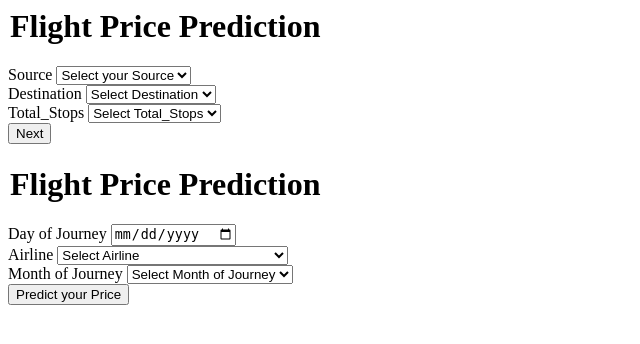
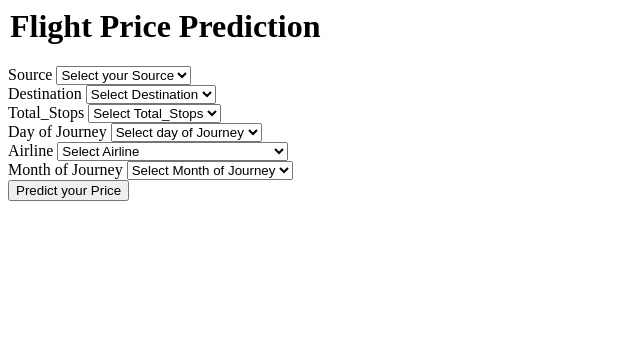
Before and after one commit to Ninjateen/FPP-INeuron, a Flask app: page /predictdata in a window 1280 px wide. Shown: the top 344 px of the page, without its empty margins (0-640 px from the left). Run offline with Flask 3, Linux system fonts and the light colour scheme.

Commit message:
template

```diff
--- a/templates/home.html
+++ b/templates/home.html
@@ -36,19 +36,17 @@
         </select>
     </div>
     <div class="mb-3">
-        <input class="btn btn-primary" type="submit" value="Next" required />
+        <label class="form-label">Day of Journey</label>
+        <select class="form-control" name="day_of_journey" placeholder="Enter the day of journey" required>
+            <option class="placeholder" selected disabled value="">Select day of Journey</option>
+            <option value="1">1</option>
+            <option value="2">2</option>
+            <option value="3">3</option>
+            <option value="4">4</option>
+
+            <option value="31">31</option>
+        </select>
     </div>
-</form>
-
-<form action="{{ url_for('predict_datapoint')}}" method="post">
-    <h1>
-        <legend>Flight Price Prediction</legend>
-    </h1>
-    <div class="mb-3">
-        <label class="form-label">Day of Journey</label>
-        <input class="form-control" type="date" name="day_of_journey" placeholder="Enter the day of journey" required>
-    </div>
-
     <div class="mb-3">
         <label class="form-label">Airline</label>
         <select class="form-control" name="Airline" placeholder="Enter the Airline" required>
```
